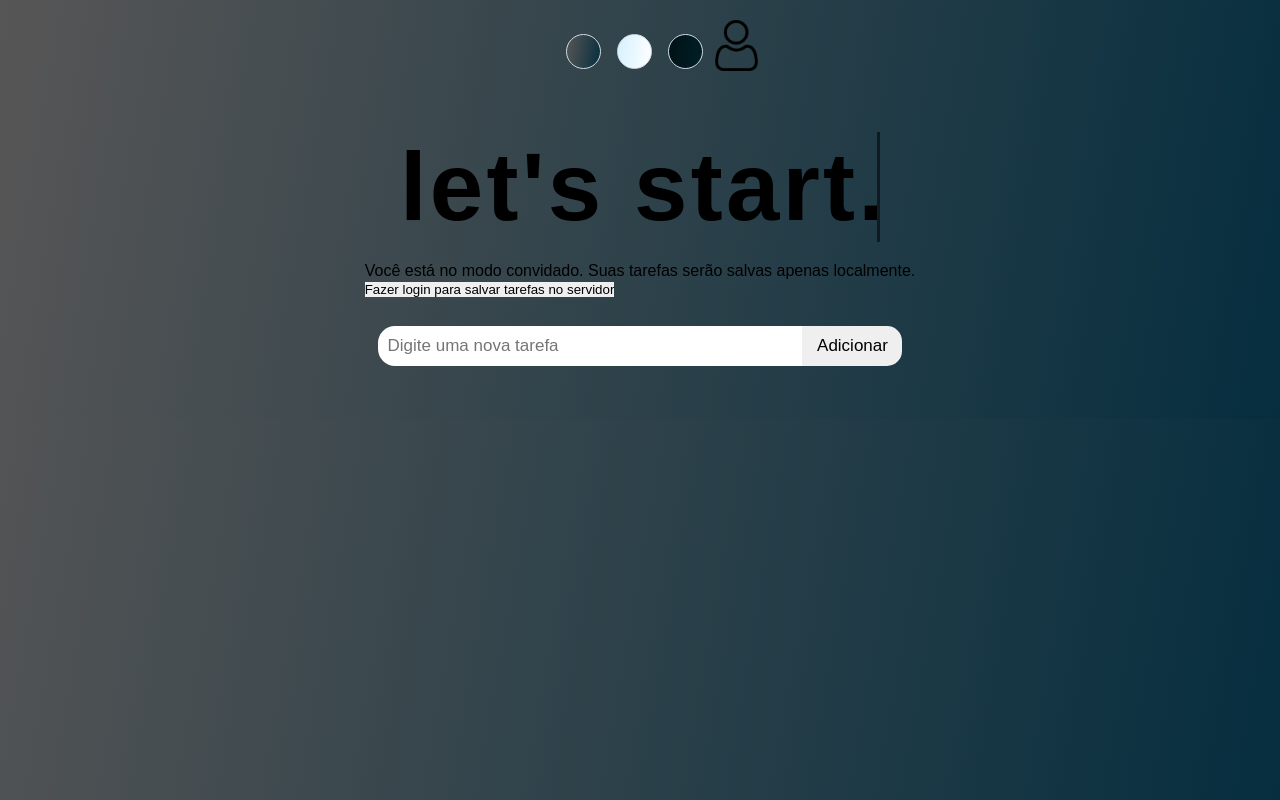
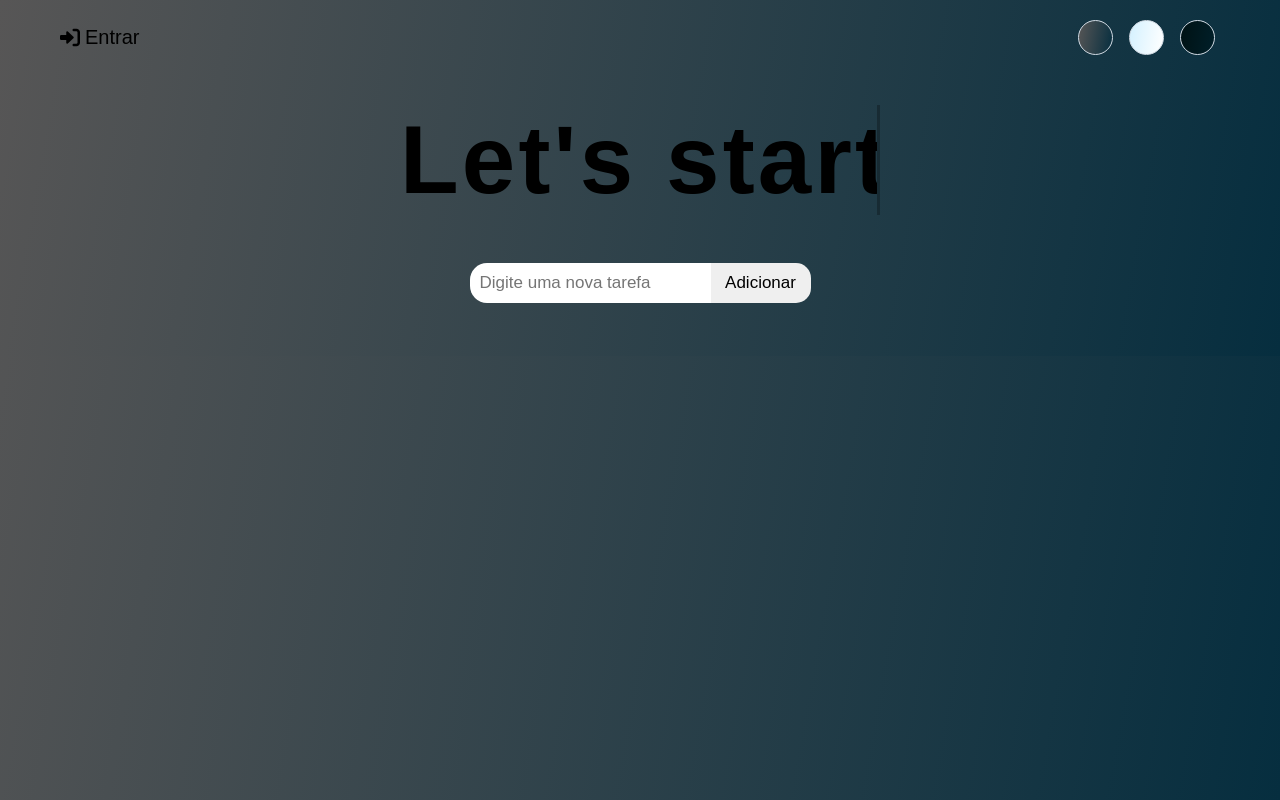
Before and after one commit to benlove-chris/to-do-List, a React (Create React App) app in the folder todo-list-frontend/: page / in a window 1280 px wide. Built offline with nearby package versions, Linux system fonts and the light colour scheme; a web font is replaced by a local one.

Commit message:
adicionado icone do usuario logado
mais apresentavel

```diff
--- a/todo-list-frontend/public/index.html
+++ b/todo-list-frontend/public/index.html
@@ -26,6 +26,14 @@
     -->
     <link href="https://fonts.googleapis.com/css2?family=Work+Sans:wght@300&display=swap" rel="stylesheet">
     <link rel="stylesheet" href="https://fonts.googleapis.com/css?family=Sofia">
+
+  <!-- Adicione o link da biblioteca Font Awesome -->
+  <link
+    rel="stylesheet"
+    href="https://cdnjs.cloudflare.com/ajax/libs/font-awesome/6.0.0-beta3/css/all.min.css"
+  />
+
+
     <title>React App</title>
   </head>
   <body>
--- a/todo-list-frontend/src/components/home/Home.css
+++ b/todo-list-frontend/src/components/home/Home.css
@@ -18,7 +18,7 @@ body {
 /* Estilos dos temas */
 .standard {
   background-image: linear-gradient(100deg, #575656, #062e3f);
-  color:red; /*color: #ffdfdb;*/
+  color: #ffdfdb;
   transition: 0.3s linear;
 
 }
@@ -43,6 +43,32 @@ body {
   font-size: 3rem;
   min-height: 25vh;
   width: 100%;
+}
+
+/*icone */
+.left-section {
+  position: absolute; /* Posiciona o ícone na borda esquerda */
+  left: 0;
+  display: flex;
+  align-items: center;
+  margin: 0 50px;
+  font-size: 20px;
+}
+
+.login-button {
+  background: none;
+  border: none;
+  color: inherit;
+  font: inherit;
+  cursor: pointer;
+  outline: inherit;
+  display: flex;
+  align-items: center;
+  padding: 10px;
+}
+
+.login-button i {
+  margin-right: 5px; /* Espaçamento entre o ícone e o texto */
 }
 
 /* Botões de seleção de tema */
@@ -84,11 +110,7 @@ body {
   background-image: linear-gradient(100deg, #001214, #001f29);
 }
 
-/*icone */
-.icon{
-   width: 10%;
-  height: auto;
-}
+
 
 /* Animação do título */
 #title {
--- a/todo-list-frontend/src/components/home/Home.jsx
+++ b/todo-list-frontend/src/components/home/Home.jsx
@@ -4,8 +4,7 @@ import { getTarefas, createTarefa } from "../../services/tarefaService";
 import TarefaForm from "../tarefaForm/TarefaForm";
 import TarefaList from "../tarefaList/TarefaList";
 import "./Home.css";
-import userImage from './user.png';
-
+import userImage from "../../user.png";
 
 const Home = ({ tema, mudarTema }) => {
   const [tarefas, setTarefas] = useState([]);
@@ -52,7 +51,7 @@ const Home = ({ tema, mudarTema }) => {
     novasTarefas[index].concluida = !novasTarefas[index].concluida;
     setTarefas(novasTarefas);
     if (modoConvidado) {
-      localStorage.setItem('tarefas', JSON.stringify(novasTarefas));
+      localStorage.setItem("tarefas", JSON.stringify(novasTarefas));
     }
   };
 
@@ -60,7 +59,7 @@ const Home = ({ tema, mudarTema }) => {
     const novasTarefas = tarefas.filter((_, i) => i !== index);
     setTarefas(novasTarefas);
     if (modoConvidado) {
-      localStorage.setItem('tarefas', JSON.stringify(novasTarefas));
+      localStorage.setItem("tarefas", JSON.stringify(novasTarefas));
     }
   };
 
@@ -70,28 +69,35 @@ const Home = ({ tema, mudarTema }) => {
     setTarefas(novasTarefas);
 
     if (modoConvidado) {
-    localStorage.setItem('tarefas', JSON.stringify(novasTarefas)); // Atualiza no localStorage
+      localStorage.setItem("tarefas", JSON.stringify(novasTarefas)); // Atualiza no localStorage
     }
   };
 
-
   const handleLogin = () => {
     if (!token) {
-      navigate('/login');
+      navigate("/login");
     }
   };
 
   const handleLogout = () => {
-    localStorage.removeItem('token');
+    localStorage.removeItem("token");
     setModoConvidado(true);
-    navigate('/');
+    navigate("/");
   };
 
+  const isAuthenticated = !!token;  // Verifica se o usuário está autenticado
 
   return (
     <div className={`home-container ${tema}`}>
       <div id="header">
           <div className="flexrow-container">
+          <div className="left-section">
+            <button className="login-button" onClick={isAuthenticated ? handleLogout : handleLogin}>
+              <i className={`fas ${isAuthenticated ? 'fa-user' : 'fa-sign-in-alt'}`}></i>
+              {isAuthenticated ? ' Usuário' : ' Entrar'}
+            </button>
+          </div>
+
           <div
             className="standard-theme theme-selector"
             onClick={() => mudarTema("standard")}
@@ -104,34 +110,13 @@ const Home = ({ tema, mudarTema }) => {
             className="darker-theme theme-selector"
             onClick={() => mudarTema("darker")}
           ></div>
-          <div >
-            {!token && (
-              <img src={userImage} alt="User Icon" className="icon"/>
-            )}
         </div>
-        </div>
-
         <h1 id="title" className={tema === "darker" ? "darker-title" : ""}>
-          let's start.
+          Let's start.
           <div id="border"></div>
         </h1>
       </div>
       <div id="tarefaConteudo">
-
-      {modoConvidado && (
-        <p className="modo-convidado">
-          Você está no modo convidado. Suas tarefas serão salvas apenas localmente.
-        </p>
-      )}
-      {!token ? (
-        <button className="login-button" onClick={handleLogin}>
-          Fazer login para salvar tarefas no servidor
-        </button>
-      ) : (
-        <button className="logout-button" onClick={handleLogout}>
-          Logout
-        </button>
-      )}
         <TarefaForm onAddTarefa={handleAddTarefa} />
         <TarefaList
           tarefas={tarefas}
@@ -139,7 +124,6 @@ const Home = ({ tema, mudarTema }) => {
           onExcluir={handleExcluirTarefa}
           onEditar={handleEditarTarefa}
         />
-
       </div>
     </div>
   );
```
Also changed, not shown: todo-list-frontend/src/components/home/user.png (deleted), todo-list-frontend/src/user.png. Lines whose indentation alone changed are shown as unchanged.
